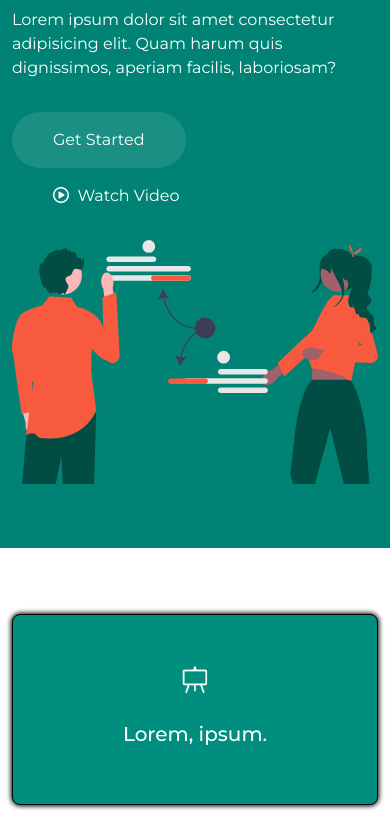
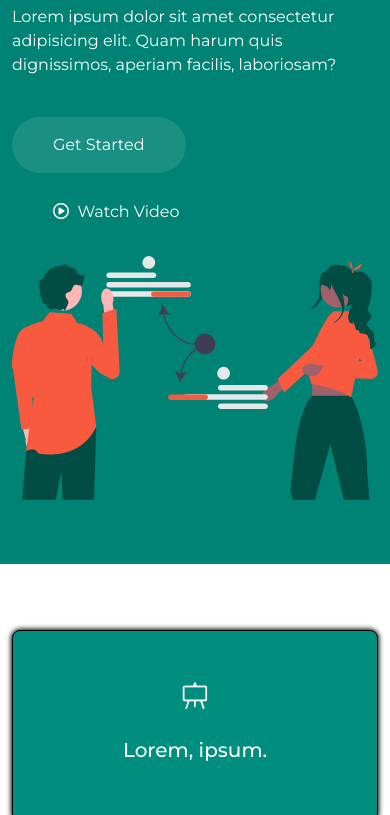
Before and after one commit to AkshuDhivare/impact_assignment, a plain HTML site: page index.html in a window 390 px wide. Shown: the part 285-1100 px from the top of the page. Drawn offline with nearby package versions, Linux system fonts and the light colour scheme.

Commit message:
responsive changes

```diff
--- a/assert/css/main.css
+++ b/assert/css/main.css
@@ -123,7 +123,7 @@ a.nav-link1:hover::before {
 }
 
 .banner-transparent-btn {
-	padding: 15px 40px;
+	padding: 10px 40px;
 	border-radius: 50px;
 	color: #fff;
 }
--- a/index.html
+++ b/index.html
@@ -104,7 +104,7 @@
                <!-- navbar end-->
                <!-- hero banner start -->
                <div class="row py-5 ">
-                  <div class="col-lg-6 my-2"
+                  <div class="col-lg-6 my-3"
                      data-aos="zoom-in"
                      data-aos-easing="linear"
                      data-aos-duration="1500">
@@ -112,9 +112,9 @@
                         <h1>Welcome to Impact</h1>
                         <p class="py-3">Lorem ipsum dolor sit amet consectetur adipisicing elit. Quam harum quis dignissimos, aperiam facilis, laboriosam?</p>
                         <div class="">
-                           <a class="btn banner-btn" href="#content">Get Started</a>
+                           <a class="btn my-2 banner-btn" href="#content">Get Started</a>
                            &nbsp;
-                           <a class="btn banner-transparent-btn" data-bs-toggle="modal" data-bs-target="#staticBackdrop">
+                           <a class="btn my-2 banner-transparent-btn" data-bs-toggle="modal" data-bs-target="#staticBackdrop">
                            <i class="fa-regular fa-circle-play"></i> &nbsp;Watch Video
                            </a>
                         </div>
```
